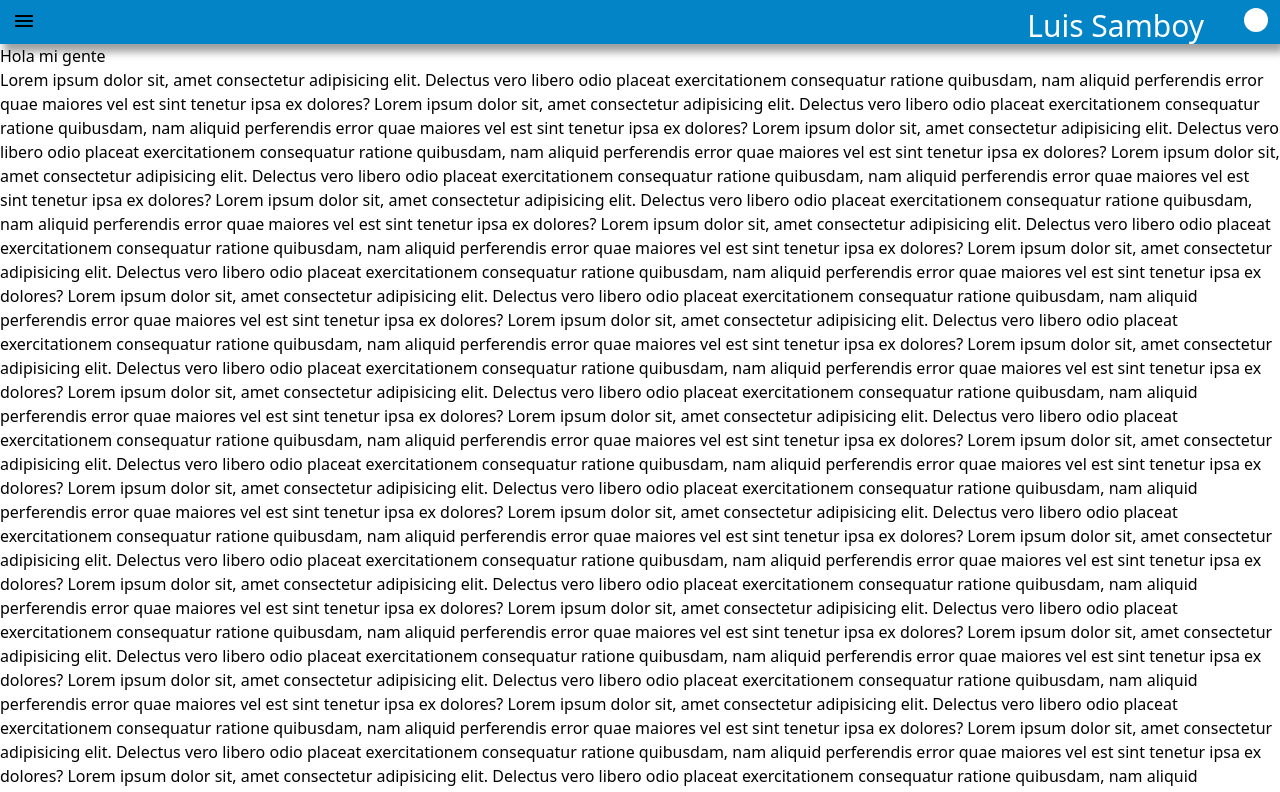
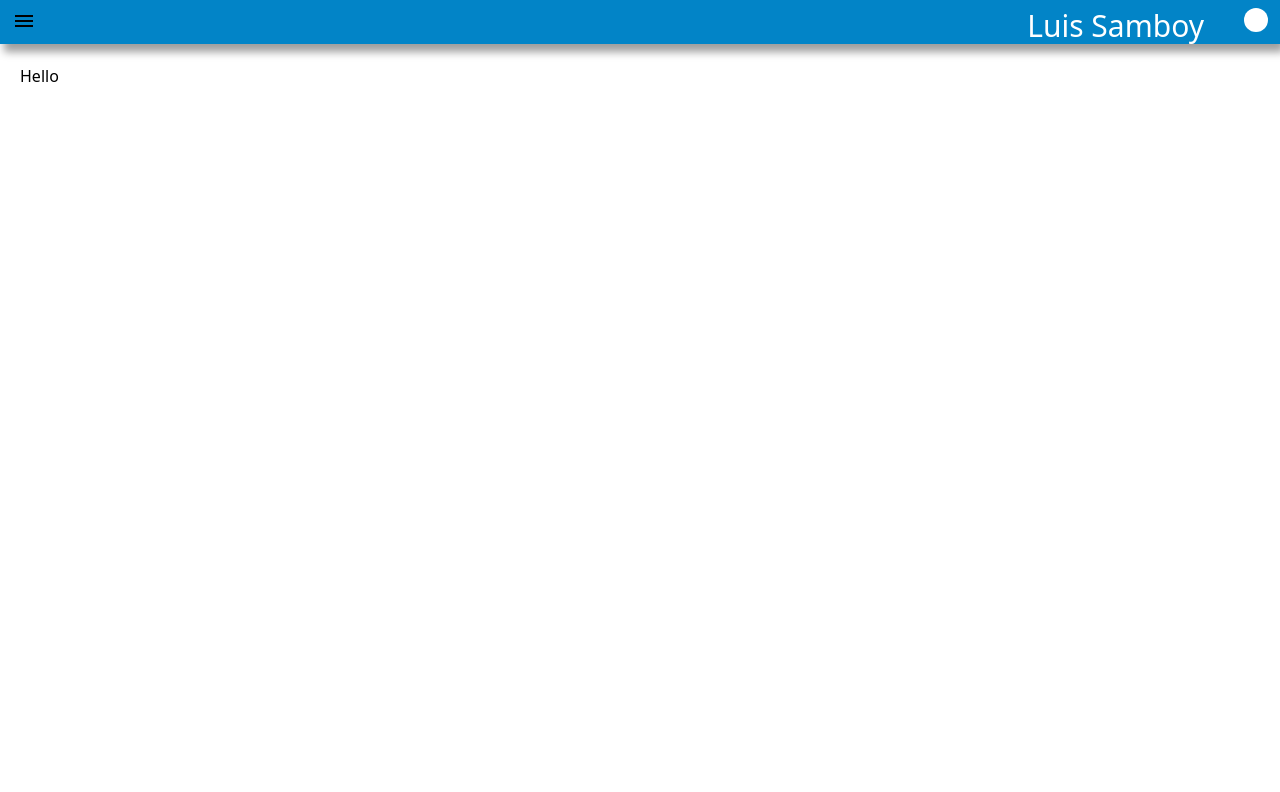
Before and after one commit to realluissamboy/my-personal-portfolio, an Angular app: page / in a window 1280 px wide. Shown: the top 792 px of the page. Built offline with nearby package versions, Linux system fonts and the light colour scheme; what tailwindcss-elevation would draw is missing.

Commit message:
working on footer

```diff
--- a/src/app/app.component.html
+++ b/src/app/app.component.html
@@ -1,97 +1,5 @@
 <app-header></app-header>
-<h1>Hola mi gente</h1>
-<div>
-  Lorem ipsum dolor sit, amet consectetur adipisicing elit. Delectus vero libero
-  odio placeat exercitationem consequatur ratione quibusdam, nam aliquid
-  perferendis error quae maiores vel est sint tenetur ipsa ex dolores? Lorem
-  ipsum dolor sit, amet consectetur adipisicing elit. Delectus vero libero odio
-  placeat exercitationem consequatur ratione quibusdam, nam aliquid perferendis
-  error quae maiores vel est sint tenetur ipsa ex dolores? Lorem ipsum dolor
-  sit, amet consectetur adipisicing elit. Delectus vero libero odio placeat
-  exercitationem consequatur ratione quibusdam, nam aliquid perferendis error
-  quae maiores vel est sint tenetur ipsa ex dolores? Lorem ipsum dolor sit, amet
-  consectetur adipisicing elit. Delectus vero libero odio placeat exercitationem
-  consequatur ratione quibusdam, nam aliquid perferendis error quae maiores vel
-  est sint tenetur ipsa ex dolores? Lorem ipsum dolor sit, amet consectetur
-  adipisicing elit. Delectus vero libero odio placeat exercitationem consequatur
-  ratione quibusdam, nam aliquid perferendis error quae maiores vel est sint
-  tenetur ipsa ex dolores? Lorem ipsum dolor sit, amet consectetur adipisicing
-  elit. Delectus vero libero odio placeat exercitationem consequatur ratione
-  quibusdam, nam aliquid perferendis error quae maiores vel est sint tenetur
-  ipsa ex dolores? Lorem ipsum dolor sit, amet consectetur adipisicing elit.
-  Delectus vero libero odio placeat exercitationem consequatur ratione
-  quibusdam, nam aliquid perferendis error quae maiores vel est sint tenetur
-  ipsa ex dolores? Lorem ipsum dolor sit, amet consectetur adipisicing elit.
-  Delectus vero libero odio placeat exercitationem consequatur ratione
-  quibusdam, nam aliquid perferendis error quae maiores vel est sint tenetur
-  ipsa ex dolores? Lorem ipsum dolor sit, amet consectetur adipisicing elit.
-  Delectus vero libero odio placeat exercitationem consequatur ratione
-  quibusdam, nam aliquid perferendis error quae maiores vel est sint tenetur
-  ipsa ex dolores? Lorem ipsum dolor sit, amet consectetur adipisicing elit.
-  Delectus vero libero odio placeat exercitationem consequatur ratione
-  quibusdam, nam aliquid perferendis error quae maiores vel est sint tenetur
-  ipsa ex dolores? Lorem ipsum dolor sit, amet consectetur adipisicing elit.
-  Delectus vero libero odio placeat exercitationem consequatur ratione
-  quibusdam, nam aliquid perferendis error quae maiores vel est sint tenetur
-  ipsa ex dolores? Lorem ipsum dolor sit, amet consectetur adipisicing elit.
-  Delectus vero libero odio placeat exercitationem consequatur ratione
-  quibusdam, nam aliquid perferendis error quae maiores vel est sint tenetur
-  ipsa ex dolores? Lorem ipsum dolor sit, amet consectetur adipisicing elit.
-  Delectus vero libero odio placeat exercitationem consequatur ratione
-  quibusdam, nam aliquid perferendis error quae maiores vel est sint tenetur
-  ipsa ex dolores? Lorem ipsum dolor sit, amet consectetur adipisicing elit.
-  Delectus vero libero odio placeat exercitationem consequatur ratione
-  quibusdam, nam aliquid perferendis error quae maiores vel est sint tenetur
-  ipsa ex dolores? Lorem ipsum dolor sit, amet consectetur adipisicing elit.
-  Delectus vero libero odio placeat exercitationem consequatur ratione
-  quibusdam, nam aliquid perferendis error quae maiores vel est sint tenetur
-  ipsa ex dolores? Lorem ipsum dolor sit, amet consectetur adipisicing elit.
-  Delectus vero libero odio placeat exercitationem consequatur ratione
-  quibusdam, nam aliquid perferendis error quae maiores vel est sint tenetur
-  ipsa ex dolores? Lorem ipsum dolor sit, amet consectetur adipisicing elit.
-  Delectus vero libero odio placeat exercitationem consequatur ratione
-  quibusdam, nam aliquid perferendis error quae maiores vel est sint tenetur
-  ipsa ex dolores? Lorem ipsum dolor sit, amet consectetur adipisicing elit.
-  Delectus vero libero odio placeat exercitationem consequatur ratione
-  quibusdam, nam aliquid perferendis error quae maiores vel est sint tenetur
-  ipsa ex dolores? Lorem ipsum dolor sit, amet consectetur adipisicing elit.
-  Delectus vero libero odio placeat exercitationem consequatur ratione
-  quibusdam, nam aliquid perferendis error quae maiores vel est sint tenetur
-  ipsa ex dolores? Lorem ipsum dolor sit, amet consectetur adipisicing elit.
-  Delectus vero libero odio placeat exercitationem consequatur ratione
-  quibusdam, nam aliquid perferendis error quae maiores vel est sint tenetur
-  ipsa ex dolores? Lorem ipsum dolor sit, amet consectetur adipisicing elit.
-  Delectus vero libero odio placeat exercitationem consequatur ratione
-  quibusdam, nam aliquid perferendis error quae maiores vel est sint tenetur
-  ipsa ex dolores? Lorem ipsum dolor sit, amet consectetur adipisicing elit.
-  Delectus vero libero odio placeat exercitationem consequatur ratione
-  quibusdam, nam aliquid perferendis error quae maiores vel est sint tenetur
-  ipsa ex dolores? Lorem ipsum dolor sit, amet consectetur adipisicing elit.
-  Delectus vero libero odio placeat exercitationem consequatur ratione
-  quibusdam, nam aliquid perferendis error quae maiores vel est sint tenetur
-  ipsa ex dolores? Lorem ipsum dolor sit, amet consectetur adipisicing elit.
-  Delectus vero libero odio placeat exercitationem consequatur ratione
-  quibusdam, nam aliquid perferendis error quae maiores vel est sint tenetur
-  ipsa ex dolores? Lorem ipsum dolor sit, amet consectetur adipisicing elit.
-  Delectus vero libero odio placeat exercitationem consequatur ratione
-  quibusdam, nam aliquid perferendis error quae maiores vel est sint tenetur
-  ipsa ex dolores? Lorem ipsum dolor sit, amet consectetur adipisicing elit.
-  Delectus vero libero odio placeat exercitationem consequatur ratione
-  quibusdam, nam aliquid perferendis error quae maiores vel est sint tenetur
-  ipsa ex dolores? Lorem ipsum dolor sit, amet consectetur adipisicing elit.
-  Delectus vero libero odio placeat exercitationem consequatur ratione
-  quibusdam, nam aliquid perferendis error quae maiores vel est sint tenetur
-  ipsa ex dolores? Lorem ipsum dolor sit, amet consectetur adipisicing elit.
-  Delectus vero libero odio placeat exercitationem consequatur ratione
-  quibusdam, nam aliquid perferendis error quae maiores vel est sint tenetur
-  ipsa ex dolores? Lorem ipsum dolor sit, amet consectetur adipisicing elit.
-  Delectus vero libero odio placeat exercitationem consequatur ratione
-  quibusdam, nam aliquid perferendis error quae maiores vel est sint tenetur
-  ipsa ex dolores? Lorem ipsum dolor sit, amet consectetur adipisicing elit.
-  Delectus vero libero odio placeat exercitationem consequatur ratione
-  quibusdam, nam aliquid perferendis error quae maiores vel est sint tenetur
-  ipsa ex dolores? Lorem ipsum dolor sit, amet consectetur adipisicing elit.
-  Delectus vero libero odio placeat exercitationem consequatur ratione
-  quibusdam, nam aliquid perferendis error quae maiores vel est sint tenetur
-  ipsa ex dolores?
+<div class="min-h-screen flex flex-col">
+    <div class="flex-grow p-5 pb-16">Hello</div>
 </div>
+<app-footer></app-footer>
--- a/src/app/app.module.ts
+++ b/src/app/app.module.ts
@@ -5,9 +5,10 @@ import { AppRoutingModule } from './app-routing.module';
 import { AppComponent } from './app.component';
 import { HeaderComponent } from './header/header.component';
 import { FontAwesomeModule } from '@fortawesome/angular-fontawesome';
+import { FooterComponent } from './footer/footer.component';
 
 @NgModule({
-  declarations: [AppComponent, HeaderComponent],
+  declarations: [AppComponent, HeaderComponent, FooterComponent],
   imports: [BrowserModule, AppRoutingModule, FontAwesomeModule],
   providers: [],
   bootstrap: [AppComponent],
--- /dev/null
+++ b/src/app/footer/footer.component.html
@@ -0,0 +1,9 @@
+<div class="h-16 bg-gray-200">
+    <div class="p-20">
+        <h1>Title</h1>
+        <p>Lorem ipsum dolor sit amet consectetur adipisicing elit. Illum cum delectus, perferendis voluptates esse
+            sapiente veniam nisi corrupti magnam quis doloribus fuga maiores eius accusamus officiis deleniti magni
+            cupiditate nemo.</p>
+    </div>
+    <p class="text-left pt-4 pl-1.5">Made by Samboy</p>
+</div>
```
Also changed, not shown: src/app/footer/footer.component.ts (added, +10 -0 lines), src/app/footer/footer.component.css (added), 1 other file (tests, documents, lock files or other folders).
